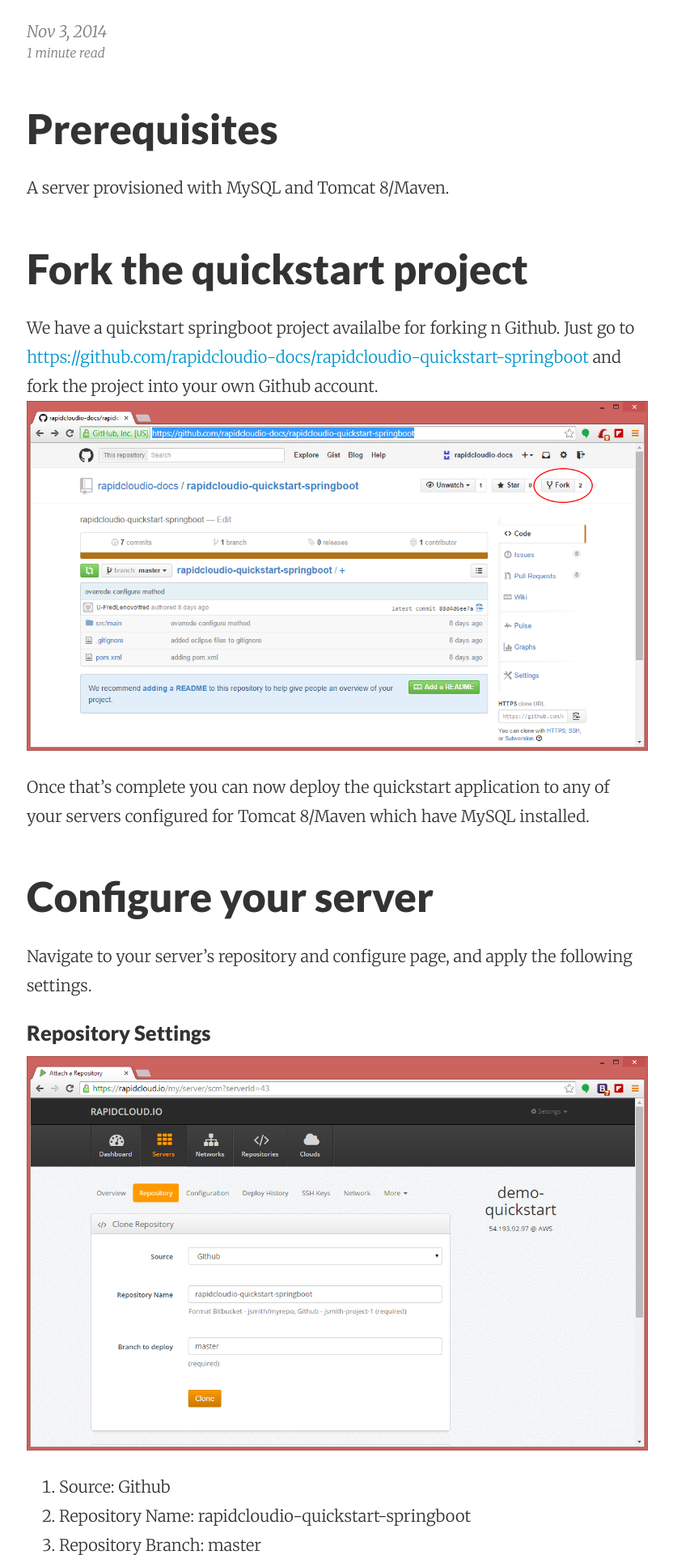
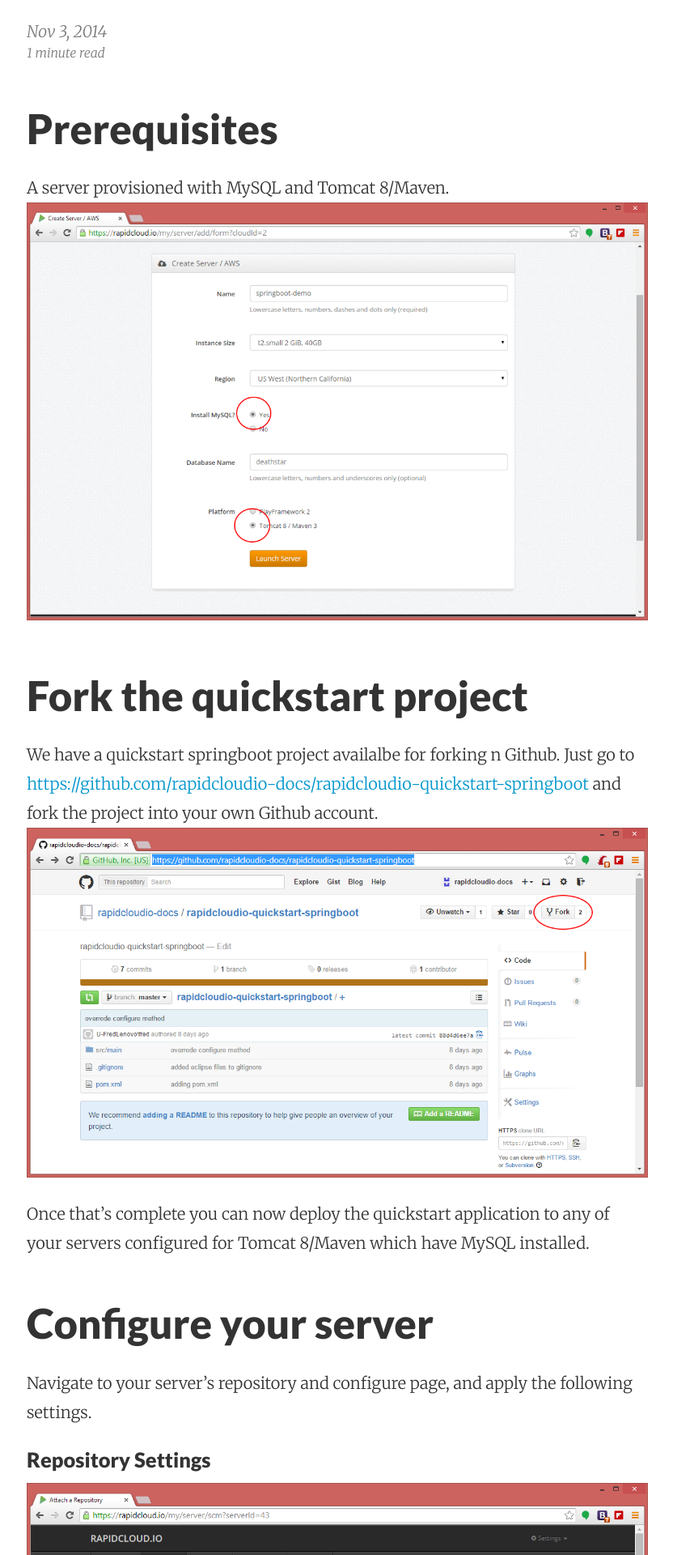
Before and after one commit to rapidcloudio-docs/rapidcloudio-docs.github.io, a Jekyll site: the page built from _posts/2014-11-03-springboot-quickstart.markdown, in a window 1280 px wide. Shown: the part 377-2297 px from the top of the page at 81% size, without its empty margins (223-1055 px from the left). Built offline with Jekyll 4.4.1, drawn with Linux system fonts in a browser that asks for light colours.

Commit message:
added screenshot for server provisioning settings

```diff
--- a/_posts/2014-11-03-springboot-quickstart.markdown
+++ b/_posts/2014-11-03-springboot-quickstart.markdown
@@ -9,6 +9,7 @@ summary: We created a fast way to get started using a preconfigured scaffolded s
 
 ##Prerequisites
 A server provisioned with MySQL and Tomcat 8/Maven.
+![GitHub Screenshot](/assets/quickstart_springboot_pre_req.png)
 
 
 ## Fork the quickstart project
```
Also changed, not shown: assets/quickstart_springboot_pre_req.png (added).
